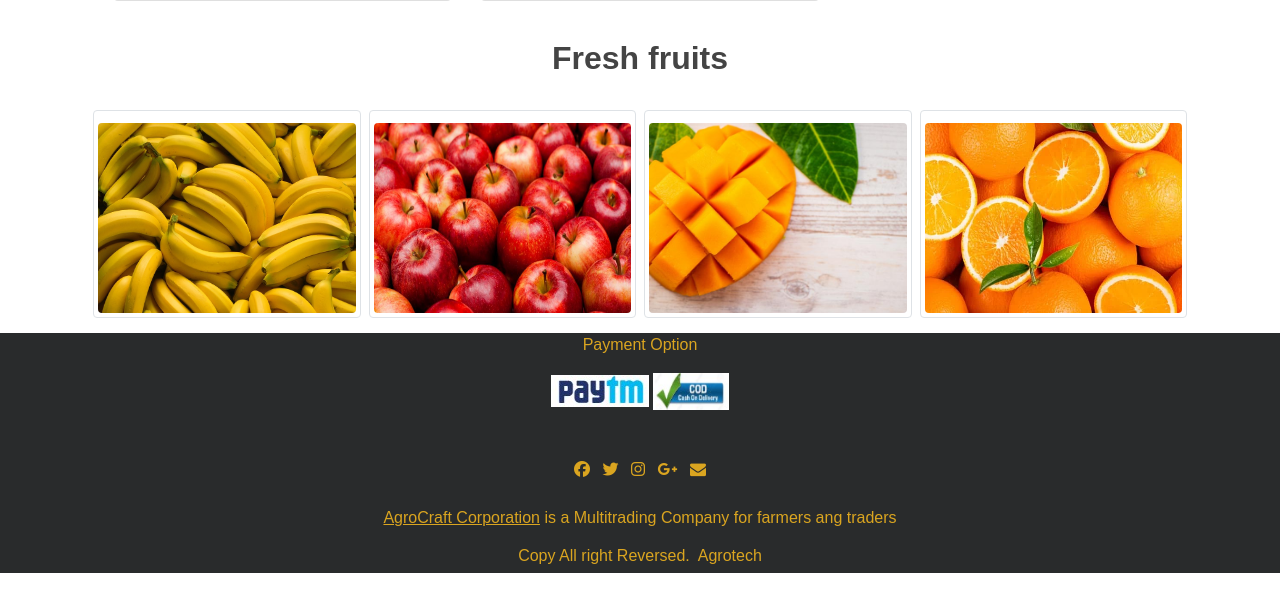
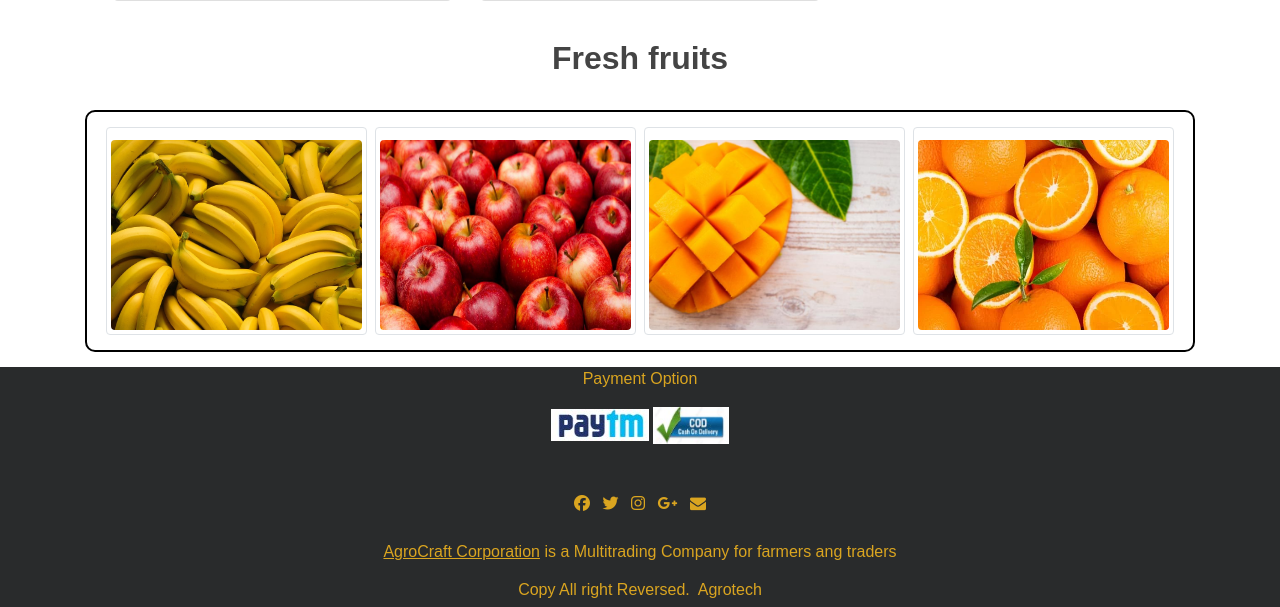
Before and after one commit to ImpulseCorona101/Impulse, a PHP site: page /PaytmKit/AgroCraft/BuyerPortal2/bhome.php in a window 1280 px wide. Shown: the part 2066-2673 px from the top of the page. Before the commit the page ends 2639 px from the top, so only its background shows below. Run offline with PHP 8.4, Linux system fonts and the light colour scheme; some libraries are stand-ins or nearby versions.

Commit message:
border done

```diff
--- a/AgroCraft/BuyerPortal2/bhome.php
+++ b/AgroCraft/BuyerPortal2/bhome.php
@@ -322,7 +322,12 @@
         a{
                color:goldenrod;
           }
+        .BigBox{
+            border:2px solid black;
+            padding : 15px;
+            border-radius:10px;
 
+        }
         @media screen and (max-width: 800px) {
             .kolum {
                 flex: 50%;
@@ -662,29 +667,9 @@
                 <h2 style="color: rgb(68, 68, 68); text-align:center;font-weight: bold;">Fresh fruits</h2>
             </div>
             <br>
-            <!-- <div class="non-linear row custom-component">
 
-                <div class="col-md-3 col-sm-4 col-xs-12" >
-                    <div class="row" style="margin:10px;">
-                        <img src="../Admin/product_images/Bananas.jpg" width="300px" height="200px" alt="image">
-                    </div>
-                    <div class="row" style="margin:10px;">
-                        <img src="../Admin/product_images/Apple.jpg" width="300px" height="200px" alt="image">
-                    </div>
-                </div>
-                <div class="col-md-3 col-sm-4 col-xs-12 hidden-sm hidden-xs">
-                    <div class="row" >
-                        <div class="col-sm-6 col-md-12 col-xs-6 col" style="margin:10px;">
-                            <img src="../Admin/product_images/Mango.jpg" width="300px" height="200px" alt="image">
-                        </div>
-                        <div class="col-sm-6 col-md-12 col-xs-6 col" style="margin:10px;">
-                            <img src="../Admin/product_images/orange.jpg" width="300px" height="200px" alt="image">
-                        </div>
-                    </div>
-                </div>
-            </div> -->
 
-            <div class="row">
+            <div class="row BigBox">
                 <div class="column kolum">
                     <div class="img-thumbnail ">
                         <img class="rounded mx-auto d-block" src="../Admin/product_images/Bananas.jpg"  width="350px" height="190px" alt="image">
```
Also changed, not shown: AgroCraft/FarmerPortal/farmerHomepage.php (+0 -21 lines).
